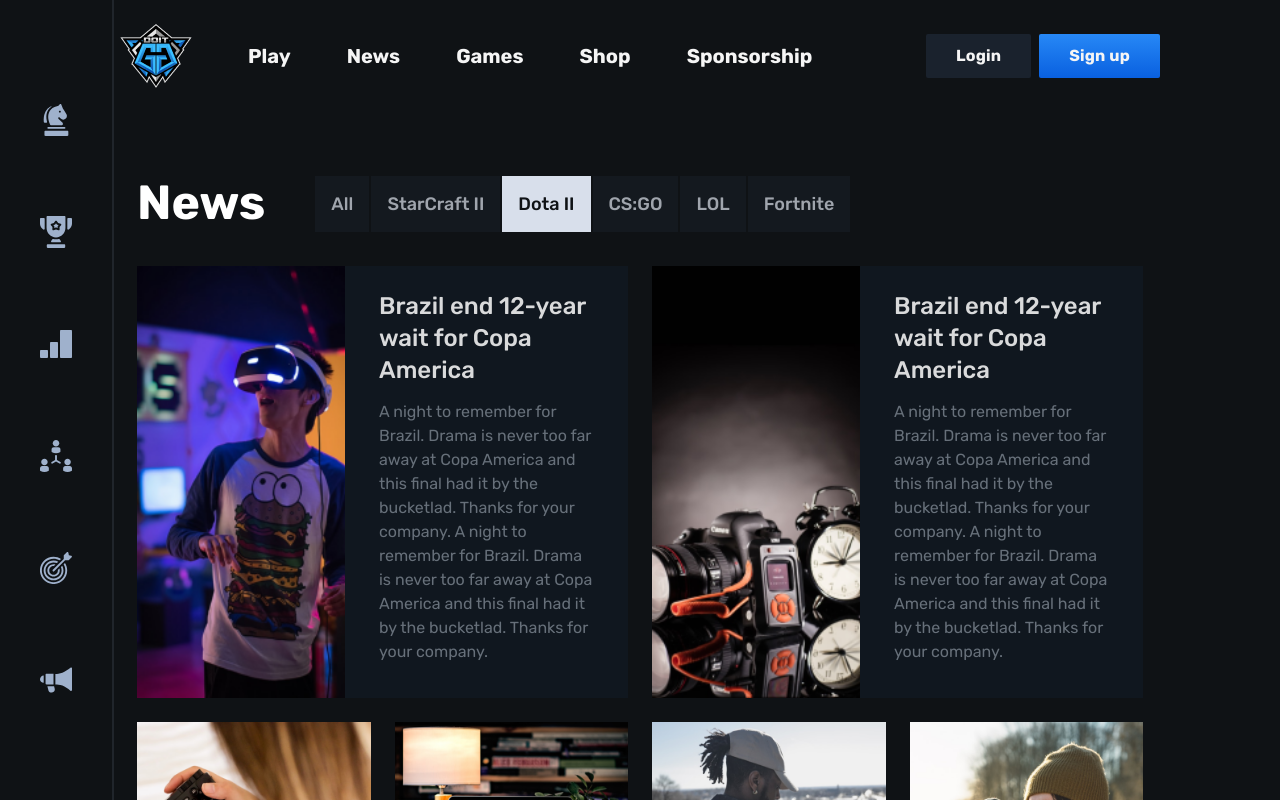
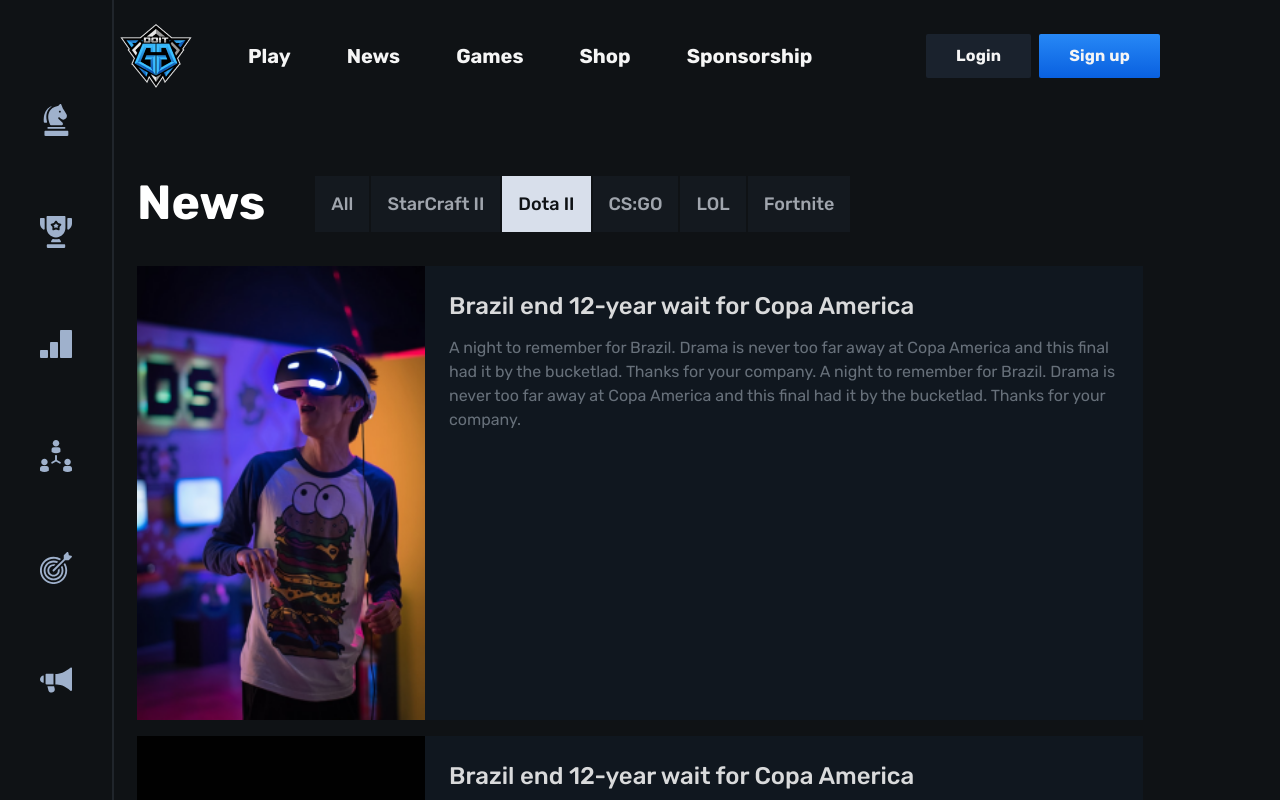
Before and after one commit to M1nt-y/doit, a Vue app: page /news in a window 1280 px wide. Shown: the top 800 px of the page. Built offline with nearby package versions, Linux system fonts and the light colour scheme.

Commit message:
fix images height

```diff
--- a/src/components/TheHeader.vue
+++ b/src/components/TheHeader.vue
@@ -225,6 +225,7 @@
 
     &-logo {
       width: 100%;
+      height: 64px;
       max-width: 72px;
       margin-right: 8.058%;
 
--- a/src/pages/CommandPage.vue
+++ b/src/pages/CommandPage.vue
@@ -124,7 +124,7 @@
         width: 157px;
       }
       img{
-        width: 170x;
+        width: 170px;
         height: 170px;
         @media(max-width: 1863px){
           width: 100%;
--- a/src/pages/NewsPage.vue
+++ b/src/pages/NewsPage.vue
@@ -175,7 +175,13 @@
       }
     }
 
-    &:nth-child(1),
+    &:nth-child(1) {
+
+      @include media-breakpoint-down(lg) {
+        margin-right: 0;
+      }
+    }
+
     &:nth-child(4) {
 
       @include media-breakpoint-down(md) {
@@ -193,7 +199,15 @@
         padding: 24px 34px 34px;
       }
 
-      @include media-breakpoint-down(md) {
+      .news__card-img {
+        min-height: 328px;
+
+        @include media-breakpoint-down(sm) {
+          min-height: 160px;
+        }
+      }
+
+      @include media-breakpoint-down(lg) {
         width: 100%;
         margin-bottom: 16px;
 
--- a/src/pages/TuornirPage.vue
+++ b/src/pages/TuornirPage.vue
@@ -443,7 +443,6 @@
 const isMobile = ref(window.innerWidth < 576);
 window.addEventListener('resize', () => {
   isMobile.value = window.innerWidth < 576;
-  console.log(isMobile.value)
 });
 const clone = ref([])
 function deleteElem(index, arrayName) {
@@ -538,6 +537,7 @@
             margin-bottom: 16px;
           }
           .img{
+            height: 128px;
             position: relative;
             p{
               position: absolute;
@@ -550,6 +550,9 @@
               padding-left: 14px;
               padding-right: 14px;
               background: #0A68F5;
+            }
+            img {
+              height: 100%;
             }
           }
           .text{
```
